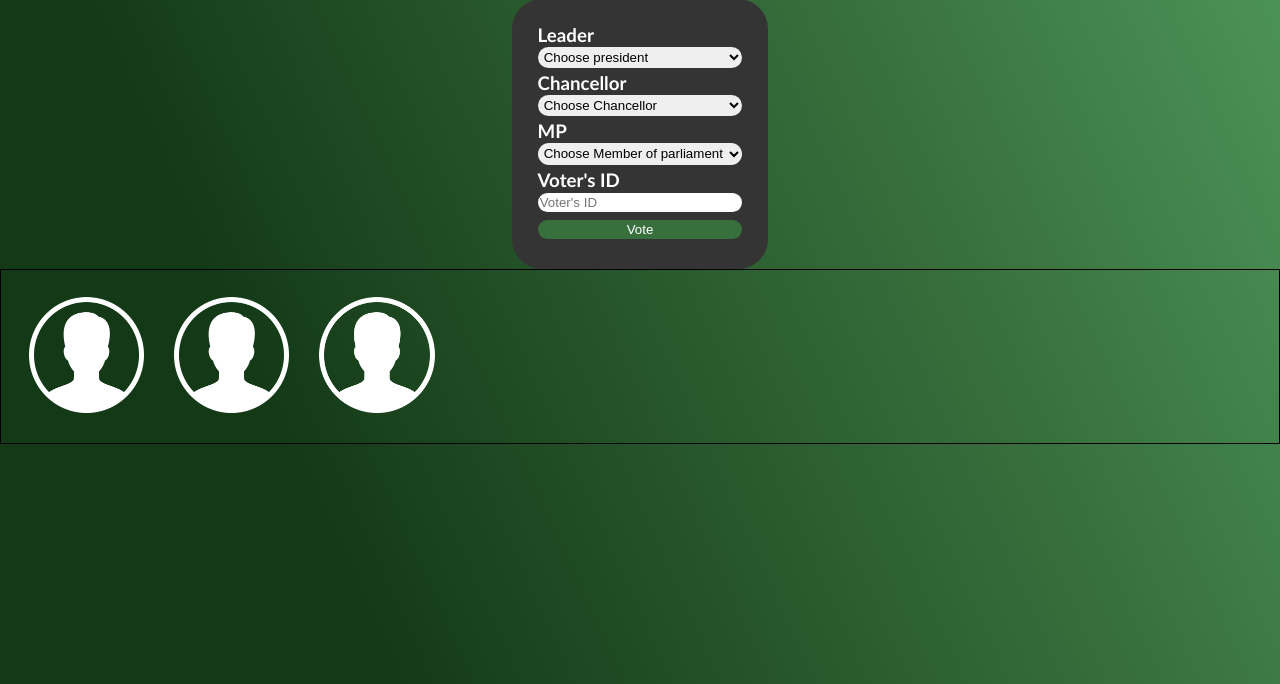
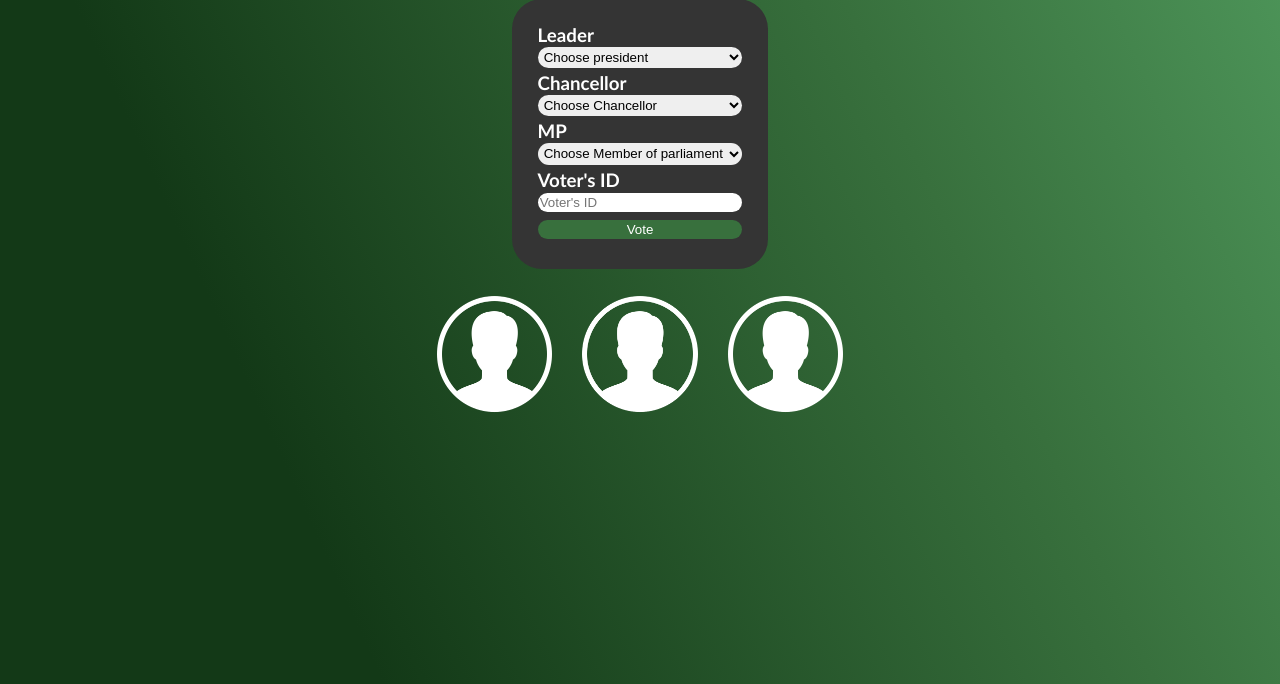
Before and after one commit to V014/votelani, a PHP site: page / in a window 1280 px wide. Shown: the part 74-758 px from the top of the page. Run offline with PHP 8.4, Linux system fonts and the light colour scheme.

Commit message:
centered image containers

```diff
--- a/css/style.css
+++ b/css/style.css
@@ -156,10 +156,10 @@ select {
 /* gallery styles */
 
 div.candidates {
-    border: black 1px solid;
     padding: 1%;
     overflow: hidden;
-
+    display: flex;
+    justify-content: center;
 }
 
 div.gallery {
```
